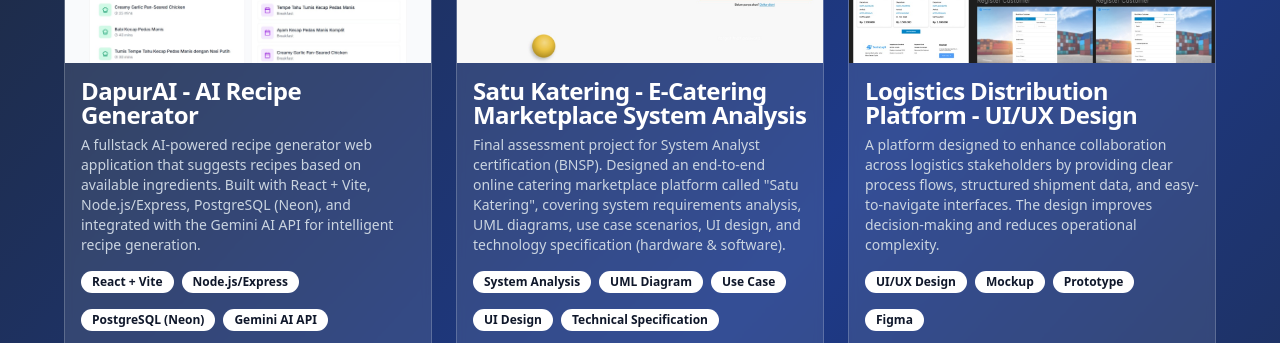
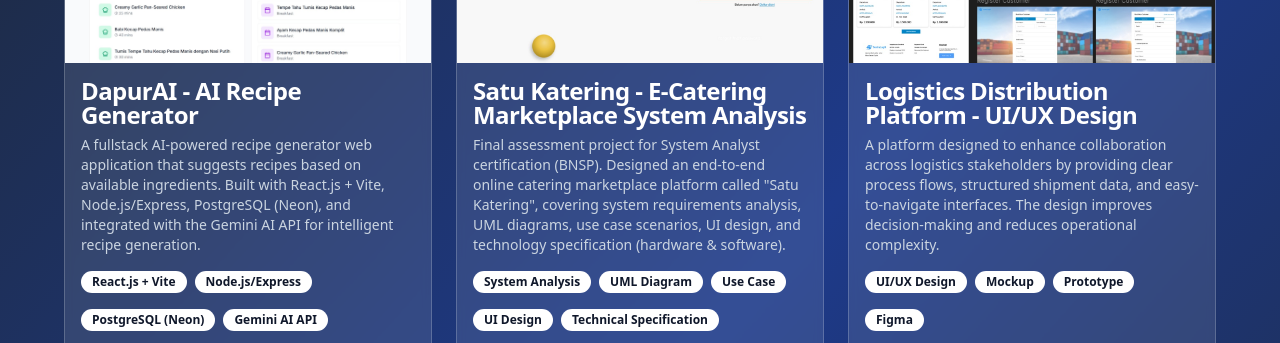
Before and after one commit to Gesyarhn/MyPortfolio, a Next.js app: page / in a window 1280 px wide. Shown: the part 1920-2263 px from the top of the page. Built offline with nearby package versions, Linux system fonts and the light colour scheme.

Commit message:
update teks

```diff
--- a/app/page.tsx
+++ b/app/page.tsx
@@ -293,10 +293,10 @@ export default function Portfolio() {
                   DapurAI - AI Recipe Generator
                 </CardTitle>
                 <CardDescription className="mb-4 text-slate-300">
-                  A fullstack AI-powered recipe generator web application that suggests recipes based on available ingredients. Built with React + Vite, Node.js/Express, PostgreSQL (Neon), and integrated with the Gemini AI API for intelligent recipe generation.
+                  A fullstack AI-powered recipe generator web application that suggests recipes based on available ingredients. Built with React.js + Vite, Node.js/Express, PostgreSQL (Neon), and integrated with the Gemini AI API for intelligent recipe generation.
                 </CardDescription>
                 <div className="flex flex-wrap gap-2 mb-4">
-                  <Badge variant="secondary" className="mb-2 bg-white text-slate-900 hover:bg-slate-100">React + Vite</Badge>
+                  <Badge variant="secondary" className="mb-2 bg-white text-slate-900 hover:bg-slate-100">React.js + Vite</Badge>
                   <Badge variant="secondary" className="mb-2 bg-white text-slate-900 hover:bg-slate-100">Node.js/Express</Badge>
                   <Badge variant="secondary" className="mb-2 bg-white text-slate-900 hover:bg-slate-100">PostgreSQL (Neon)</Badge>
                   <Badge variant="secondary" className="mb-2 bg-white text-slate-900 hover:bg-slate-100">Gemini AI API</Badge>
```
